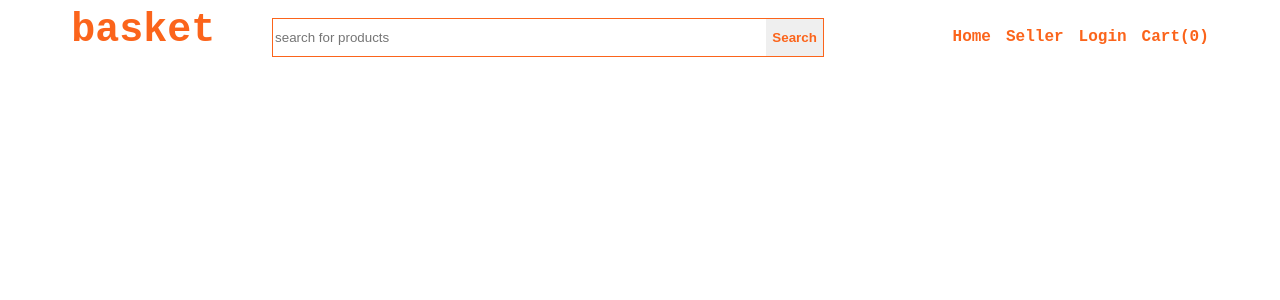
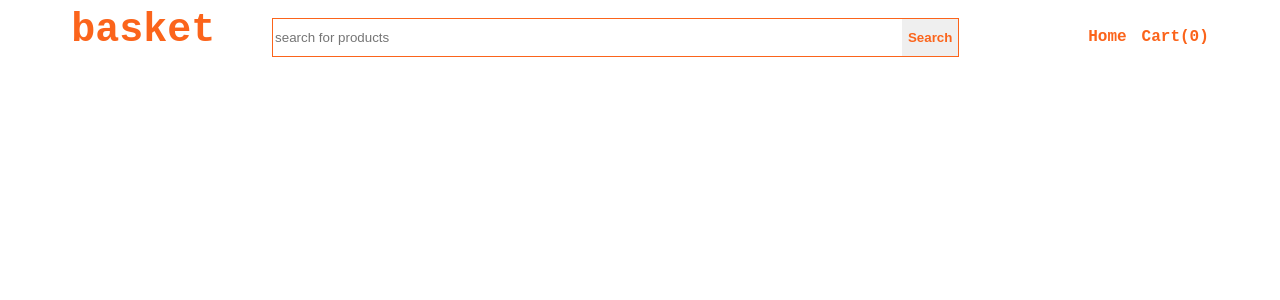
Before and after one commit to bahlbii/basket, an Angular app in the folder client/: page / in a window 1280 px wide. Shown: the top 300 px of the page. Built offline with nearby package versions, Linux system fonts and the light colour scheme.

Commit message:
initial commit

```diff
--- a/client/src/app/header/header.component.html
+++ b/client/src/app/header/header.component.html
@@ -7,8 +7,6 @@
     <div class="nav_items">
         <ul>
             <li><a href="#">Home</a></li>
-            <li><a href="#">Seller</a></li>
-            <li><a href="#">Login</a></li>
             <li><a href="#">Cart(0)</a></li>
         </ul>
     </div>
```
